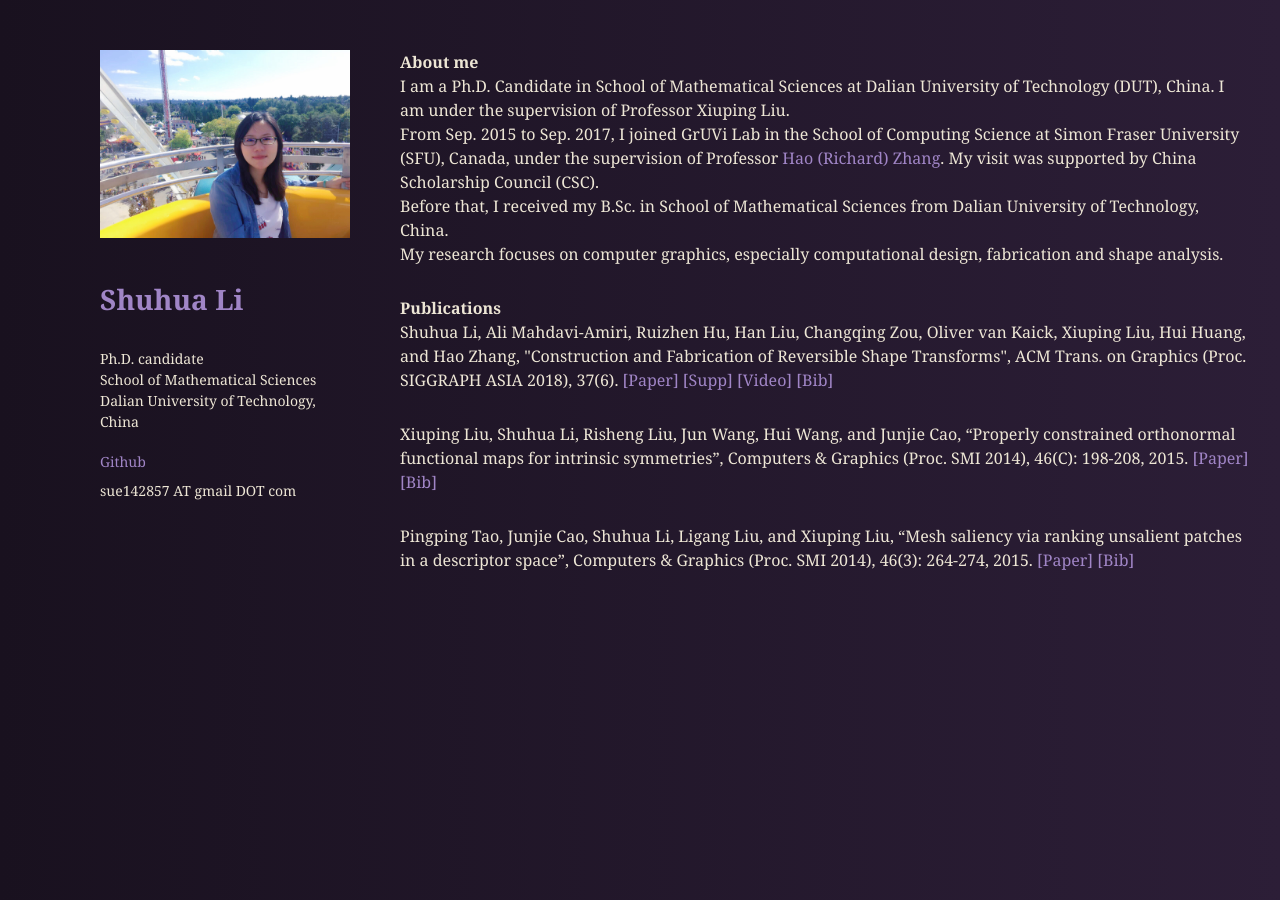
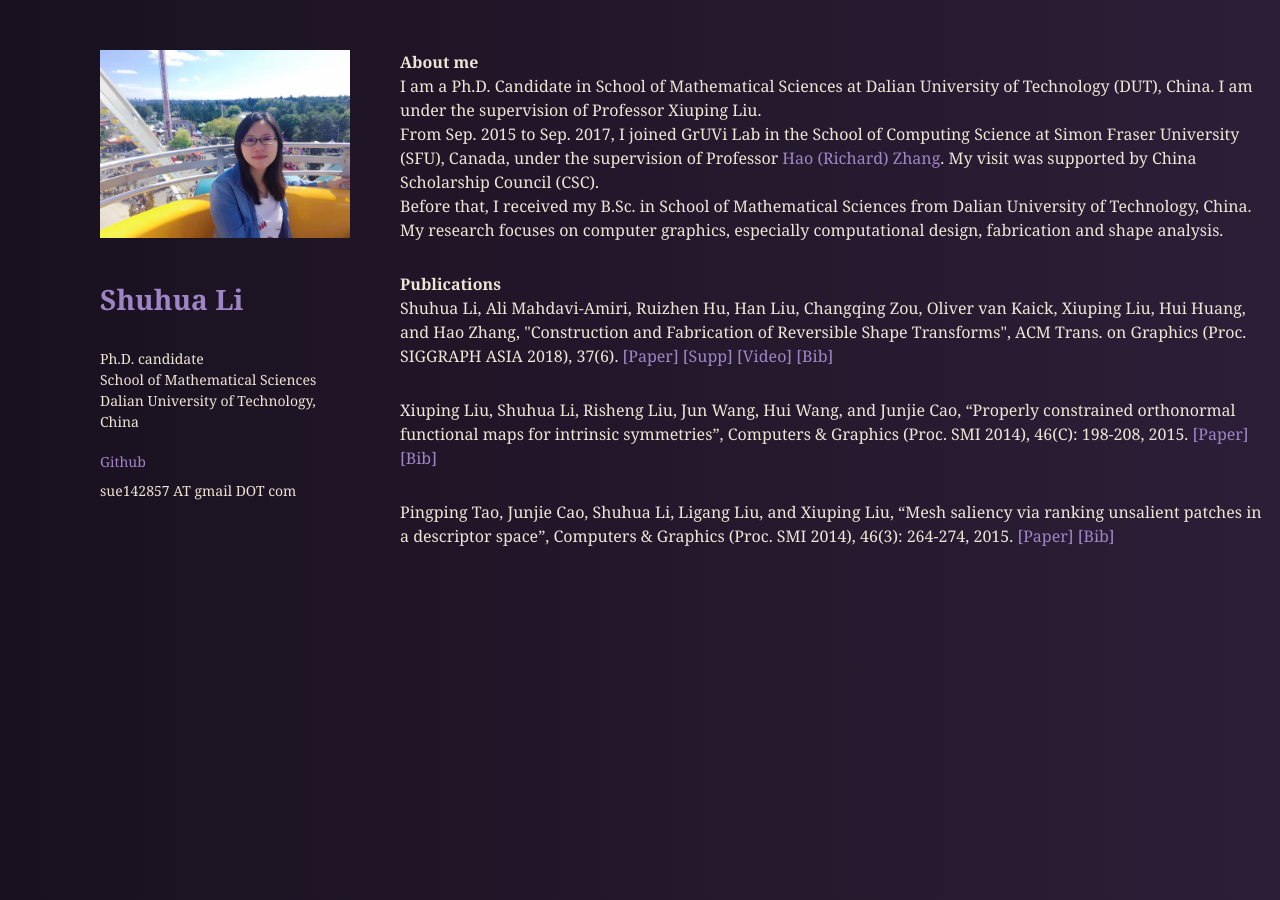
Before and after one commit to sergiokopplin/violet, a Jekyll site: the page built from index.html, in a window 1280 px wide. Built offline with Jekyll 4.4.1, drawn with Linux system fonts in a browser that asks for light colours.

Commit message:
Update section.sass

```diff
--- a/_sass/section.sass
+++ b/_sass/section.sass
@@ -13,7 +13,7 @@
 
 .content p
   margin-bottom: 30px
-  width: 900px
+  width: 920px
 
 .content p strong
   font-weight: 600
```
